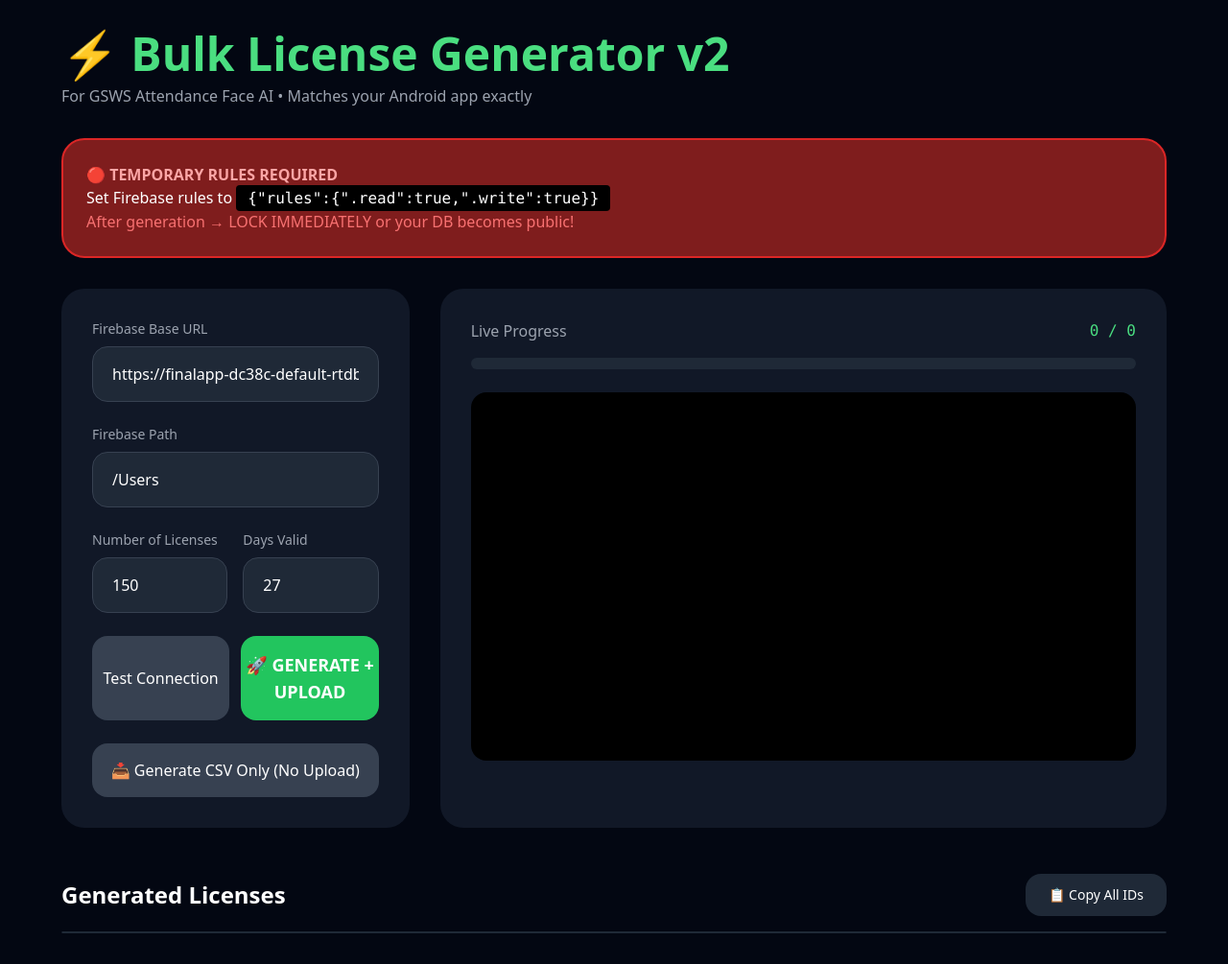
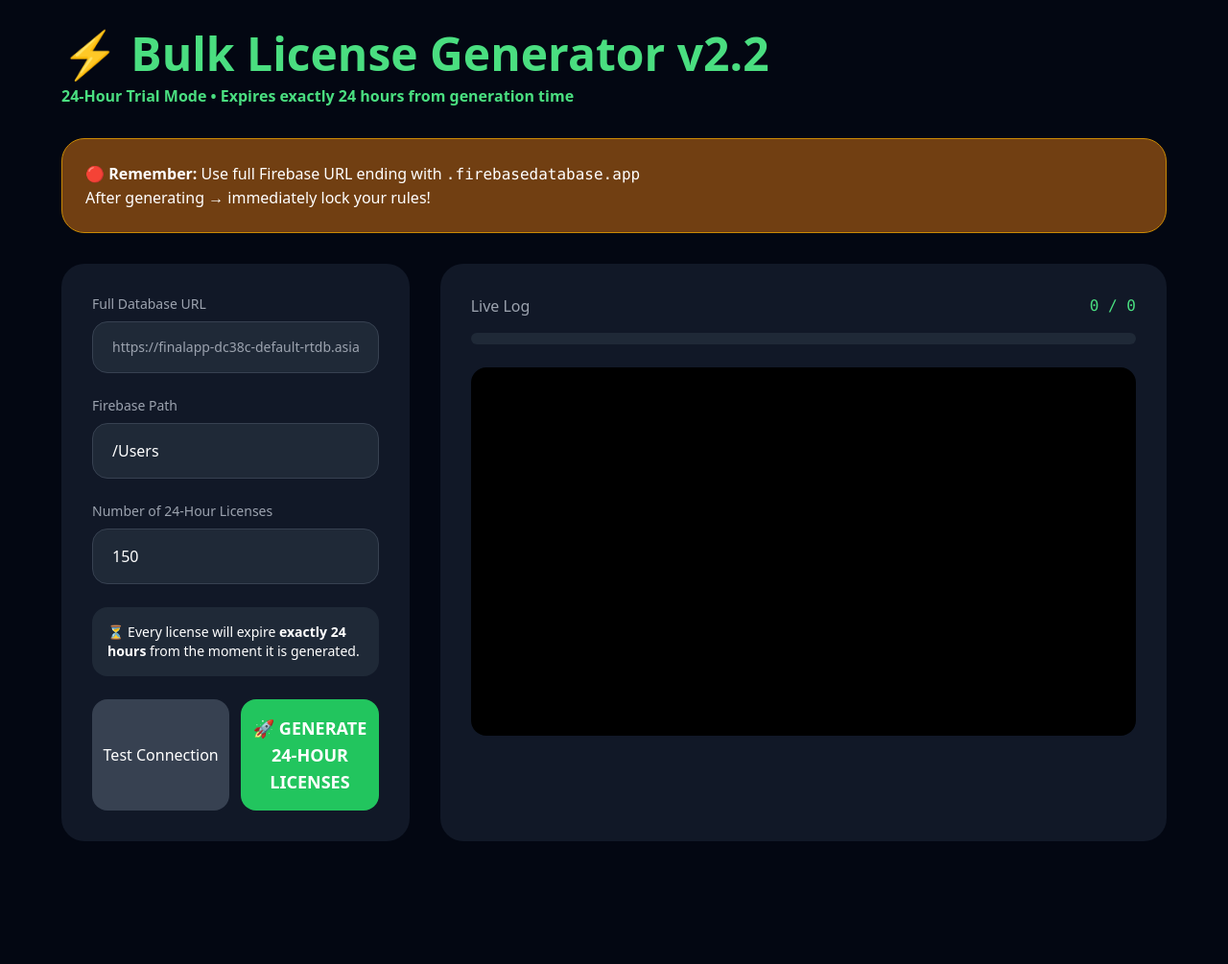
Before and after one commit to hussainsheik/BulkID, a plain HTML site: page index.html in a window 1280 px wide. Shown: the whole page at 96% size. After the commit the page ends 957 px from the top, so only its background shows below. Drawn offline with nearby package versions, Linux system fonts and the light colour scheme.

Commit message:
Update title and functionality for 24-hour trial

```diff
--- a/index.html
+++ b/index.html
@@ -3,32 +3,30 @@
 <head>
   <meta charset="UTF-8">
   <meta name="viewport" content="width=device-width, initial-scale=1.0">
-  <title>Bulk License Generator v2 - GSWS Attendance</title>
+  <title>Bulk License Generator v2.2 - 24 Hour Trial</title>
   <script src="https://cdn.tailwindcss.com"></script>
   <style>
     body { font-family: system-ui, sans-serif; }
-    .log { font-family: monospace; font-size: 13px; line-height: 1.4; }
+    .log { font-family: monospace; font-size: 13px; line-height: 1.5; }
   </style>
 </head>
 <body class="bg-gray-950 text-white min-h-screen p-8">
   <div class="max-w-6xl mx-auto">
-    <h1 class="text-5xl font-bold text-green-400 mb-2">⚡ Bulk License Generator v2</h1>
-    <p class="text-gray-400 mb-8">For GSWS Attendance Face AI • Matches your Android app exactly</p>
+    <h1 class="text-5xl font-bold text-green-400 mb-2">⚡ Bulk License Generator v2.2</h1>
+    <p class="text-green-400 font-bold">24-Hour Trial Mode • Expires exactly 24 hours from generation time</p>
 
-    <!-- SECURITY WARNING -->
-    <div class="bg-red-900 border-2 border-red-600 p-6 rounded-3xl mb-8">
-      <strong class="text-red-300">🔴 TEMPORARY RULES REQUIRED</strong><br>
-      Set Firebase rules to <code class="bg-black px-3 py-1 rounded">{"rules":{".read":true,".write":true}}</code><br>
-      <span class="text-red-400">After generation → LOCK IMMEDIATELY or your DB becomes public!</span>
+    <div class="bg-yellow-900 border border-yellow-600 p-6 rounded-3xl my-8">
+      <strong>🔴 Remember:</strong> Use full Firebase URL ending with <code>.firebasedatabase.app</code><br>
+      After generating → immediately lock your rules!
     </div>
 
     <div class="grid grid-cols-1 lg:grid-cols-3 gap-8">
       <!-- Controls -->
       <div class="lg:col-span-1 bg-gray-900 rounded-3xl p-8 space-y-6">
         <div>
-          <label class="block text-sm text-gray-400 mb-2">Firebase Base URL</label>
-          <input id="baseUrl" value="https://finalapp-dc38c-default-rtdb.firebaseio.com"
-                 class="w-full bg-gray-800 border border-gray-700 rounded-2xl px-5 py-4 focus:border-green-500 outline-none">
+          <label class="block text-sm text-gray-400 mb-2">Full Database URL</label>
+          <input id="baseUrl" placeholder="https://finalapp-dc38c-default-rtdb.asia-southeast1.firebasedatabase.app"
+                 class="w-full bg-gray-800 border border-gray-700 rounded-2xl px-5 py-4 focus:border-green-500 outline-none text-sm">
         </div>
 
         <div>
@@ -36,32 +34,25 @@
           <input id="path" value="/Users" class="w-full bg-gray-800 border border-gray-700 rounded-2xl px-5 py-4 focus:border-green-500 outline-none">
         </div>
 
-        <div class="grid grid-cols-2 gap-4">
-          <div>
-            <label class="block text-sm text-gray-400 mb-2">Number of Licenses</label>
-            <input id="count" type="number" value="150" class="w-full bg-gray-800 border border-gray-700 rounded-2xl px-5 py-4 focus:border-green-500 outline-none">
-          </div>
-          <div>
-            <label class="block text-sm text-gray-400 mb-2">Days Valid</label>
-            <input id="days" type="number" value="27" class="w-full bg-gray-800 border border-gray-700 rounded-2xl px-5 py-4 focus:border-green-500 outline-none">
-          </div>
+        <div>
+          <label class="block text-sm text-gray-400 mb-2">Number of 24-Hour Licenses</label>
+          <input id="count" type="number" value="150" class="w-full bg-gray-800 border border-gray-700 rounded-2xl px-5 py-4 focus:border-green-500 outline-none">
+        </div>
+
+        <div class="bg-gray-800 rounded-2xl p-4 text-sm">
+          <span class="text-green-400">⏳</span> Every license will expire <strong>exactly 24 hours</strong> from the moment it is generated.
         </div>
 
         <div class="flex gap-3">
-          <button onclick="testConnection()"
-                  class="flex-1 bg-gray-700 hover:bg-gray-600 py-4 rounded-2xl font-medium">Test Connection</button>
-          <button onclick="generateBulk()"
-                  class="flex-1 bg-green-500 hover:bg-green-600 py-4 rounded-2xl font-bold text-lg">🚀 GENERATE + UPLOAD</button>
+          <button onclick="testConnection()" class="flex-1 bg-gray-700 hover:bg-gray-600 py-4 rounded-2xl">Test Connection</button>
+          <button onclick="generateBulk()" class="flex-1 bg-green-500 hover:bg-green-600 py-4 rounded-2xl font-bold text-lg">🚀 GENERATE 24-HOUR LICENSES</button>
         </div>
-
-        <button onclick="generateCSVOnly()"
-                class="w-full bg-gray-700 hover:bg-gray-600 py-4 rounded-2xl font-medium">📥 Generate CSV Only (No Upload)</button>
       </div>
 
       <!-- Live Log -->
       <div class="lg:col-span-2 bg-gray-900 rounded-3xl p-8">
         <div class="flex justify-between mb-4">
-          <span class="text-gray-400">Live Progress</span>
+          <span class="text-gray-400">Live Log</span>
           <span id="progressText" class="font-mono text-green-400">0 / 0</span>
         </div>
         <div class="h-3 bg-gray-800 rounded-full mb-6 overflow-hidden">
@@ -71,17 +62,7 @@
       </div>
     </div>
 
-    <!-- Results -->
-    <div class="mt-12">
-      <div class="flex justify-between items-center mb-4">
-        <h2 class="text-2xl font-bold">Generated Licenses</h2>
-        <div class="flex gap-3">
-          <button onclick="copyAllIDs()" class="px-6 py-3 bg-gray-800 hover:bg-gray-700 rounded-2xl text-sm">📋 Copy All IDs</button>
-          <button onclick="downloadCSV()" id="downloadBtn" class="hidden px-6 py-3 bg-green-600 hover:bg-green-500 rounded-2xl text-sm">📥 Download CSV</button>
-        </div>
-      </div>
-      <div id="tableContainer" class="overflow-x-auto rounded-3xl border border-gray-800"></div>
-    </div>
+    <div id="tableContainer" class="mt-12"></div>
   </div>
 
   <script>
@@ -89,20 +70,19 @@
 
     function log(msg, type = "info") {
       const logEl = document.getElementById("log");
+      const time = new Date().toLocaleTimeString();
       const color = type === "success" ? "text-green-400" : type === "error" ? "text-red-400" : "text-gray-300";
-      logEl.innerHTML += `<span class="\( {color}">[ \){new Date().toLocaleTimeString()}]</span> ${msg}<br>`;
+      logEl.innerHTML += `<span class="\( {color}">[ \){time}] ${msg}</span><br>`;
       logEl.scrollTop = logEl.scrollHeight;
     }
 
     async function testConnection() {
-      const base = document.getElementById("baseUrl").value.trim();
-      const path = document.getElementById("path").value.trim();
+      const url = document.getElementById("baseUrl").value.trim() + "/.json?shallow=true";
       try {
-        const res = await fetch(`\( {base} \){path}.json?shallow=true`, { method: "GET" });
-        if (res.ok) log("✅ Connection successful!", "success");
-        else log(`❌ Error: HTTP ${res.status}`, "error");
+        const res = await fetch(url);
+        log(res.ok ? "✅ Connection OK!" : `❌ HTTP ${res.status}`, res.ok ? "success" : "error");
       } catch (e) {
-        log("❌ Connection failed: " + e.message, "error");
+        log("❌ " + e.message, "error");
       }
     }
 
@@ -113,38 +93,36 @@
     }
 
     function formatDate(date) {
-      const pad = n => n.toString().padStart(2, '0');
+      const pad = n => String(n).padStart(2, '0');
       return `\( {pad(date.getDate())}- \){pad(date.getMonth()+1)}-${date.getFullYear()} \( {pad(date.getHours())}: \){pad(date.getMinutes())}`;
     }
 
     async function generateBulk() {
       generated = [];
-      const base = document.getElementById("baseUrl").value.trim();
+      const baseUrl = document.getElementById("baseUrl").value.trim();
       const path = document.getElementById("path").value.trim();
       const count = parseInt(document.getElementById("count").value) || 150;
-      const days = parseInt(document.getElementById("days").value) || 27;
 
+      document.getElementById("log").innerHTML = "";
       document.getElementById("progressBar").style.width = "0%";
-      document.getElementById("log").innerHTML = "";
 
-      log("🚀 Starting bulk generation...");
+      log("🚀 Starting 24-hour trial generation...");
 
       for (let i = 0; i < count; i++) {
         const deviceId = await generateDeviceId();
         const now = new Date();
-        const expiryDate = new Date(now);
-        expiryDate.setDate(expiryDate.getDate() + days);
+        const expiry = new Date(now.getTime() + 24 * 60 * 60 * 1000); // exactly 24 hours
 
         const license = {
           deviceId,
           name: "Demo User",
           install_date: formatDate(now),
-          expiry_date: formatDate(expiryDate),
+          expiry_date: formatDate(expiry),
           status: "active"
         };
 
         try {
-          const res = await fetch(`\( {base} \){path}/${deviceId}.json`, {
+          const res = await fetch(`\( {baseUrl} \){path}/${deviceId}.json`, {
             method: "PUT",
             headers: { "Content-Type": "application/json" },
             body: JSON.stringify({
@@ -154,8 +132,9 @@
               status: "active"
             })
           });
+
           if (res.ok) {
-            log(`✅ ${deviceId}`, "success");
+            log(`✅ ${deviceId} → 24h trial created`, "success");
           } else {
             log(`❌ ${deviceId} → HTTP ${res.status}`, "error");
           }
@@ -164,49 +143,27 @@
         }
 
         generated.push(license);
-        const percent = Math.round(((i+1)/count)*100);
+        const percent = Math.round(((i + 1) / count) * 100);
         document.getElementById("progressBar").style.width = percent + "%";
-        document.getElementById("progressText").textContent = `${i+1} / ${count}`;
+        document.getElementById("progressText").textContent = `${i + 1} / ${count}`;
 
-        await new Promise(r => setTimeout(r, 180)); // safe rate limit
+        await new Promise(r => setTimeout(r, 180));
       }
 
-      log("🎉 Generation complete!", "success");
-      document.getElementById("downloadBtn").classList.remove("hidden");
+      log("🎉 All 24-hour trial licenses generated!", "success");
       renderTable();
     }
 
-    function generateCSVOnly() {
-      // Same logic but no upload
-      generateBulk(); // you can modify to skip fetch if needed
-      setTimeout(() => downloadCSV(), 500);
-    }
-
     function renderTable() {
-      let html = `<table class="w-full text-sm"><thead class="bg-gray-800"><tr><th class="p-4 text-left">Device ID</th><th class="p-4 text-left">Name</th><th class="p-4 text-left">Install Date</th><th class="p-4 text-left">Expiry Date</th></tr></thead><tbody class="divide-y divide-gray-800">`;
+      let html = `<table class="w-full text-sm"><thead class="bg-gray-800"><tr><th class="p-4 text-left">Device ID</th><th class="p-4 text-left">Name</th><th class="p-4 text-left">Install Date</th><th class="p-4 text-left">Expiry Date (24h trial)</th></tr></thead><tbody class="divide-y divide-gray-800">`;
       generated.forEach(l => {
-        html += `<tr class="hover:bg-gray-800"><td class="p-4 font-mono">\( {l.deviceId}</td><td class="p-4"> \){l.name}</td><td class="p-4">\( {l.install_date}</td><td class="p-4"> \){l.expiry_date}</td></tr>`;
+        html += `<tr class="hover:bg-gray-800"><td class="p-4 font-mono">\( {l.deviceId}</td><td class="p-4"> \){l.name}</td><td class="p-4">\( {l.install_date}</td><td class="p-4 text-orange-400"> \){l.expiry_date}</td></tr>`;
       });
       html += `</tbody></table>`;
       document.getElementById("tableContainer").innerHTML = html;
     }
 
-    function downloadCSV() {
-      let csv = "Device ID,Name,Install Date,Expiry Date,Status\n";
-      generated.forEach(l => csv += `"\( {l.deviceId}"," \){l.name}","\( {l.install_date}"," \){l.expiry_date}","active"\n`);
-      const blob = new Blob([csv], {type: "text/csv"});
-      const url = URL.createObjectURL(blob);
-      const a = document.createElement("a");
-      a.href = url; a.download = `licenses_${new Date().toISOString().slice(0,10)}.csv`; a.click();
-    }
-
-    function copyAllIDs() {
-      const ids = generated.map(l => l.deviceId).join("\n");
-      navigator.clipboard.writeText(ids);
-      alert("✅ All Device IDs copied to clipboard!");
-    }
-
-    // Tailwind init
+    // Tailwind
     tailwind.config = { content: ["**/*"] };
   </script>
 </body>
```
